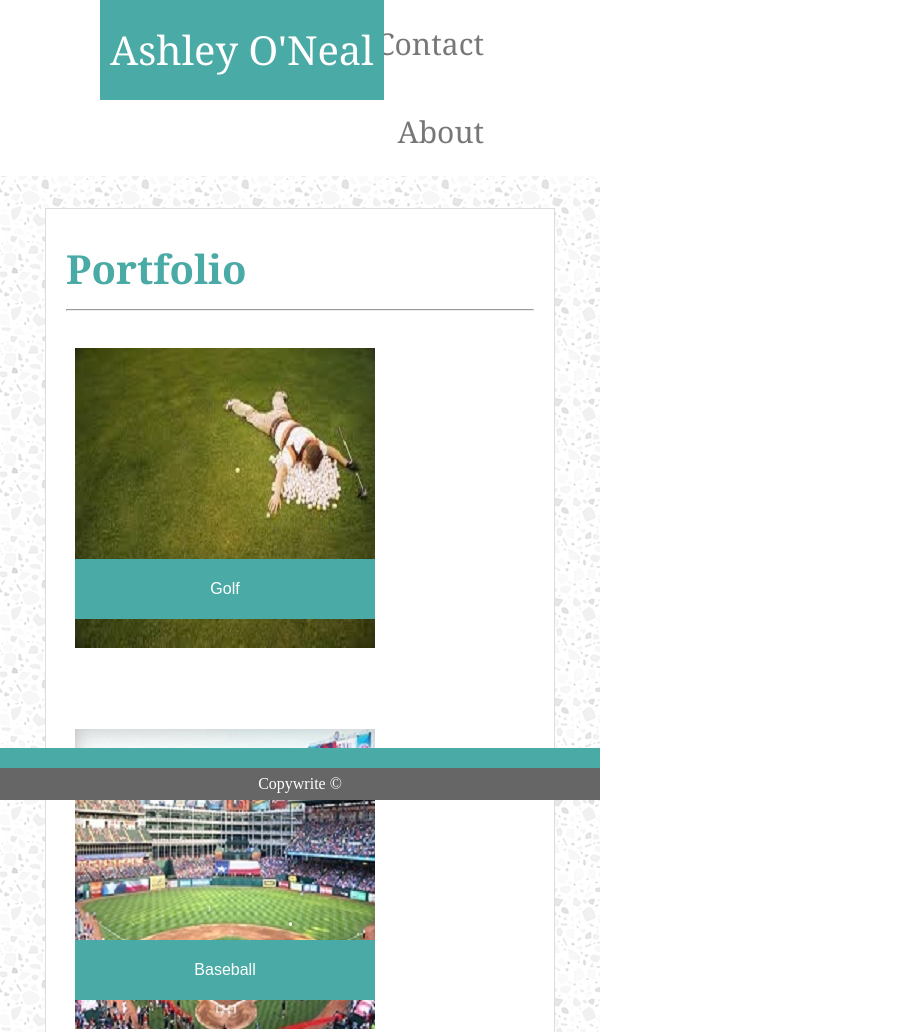
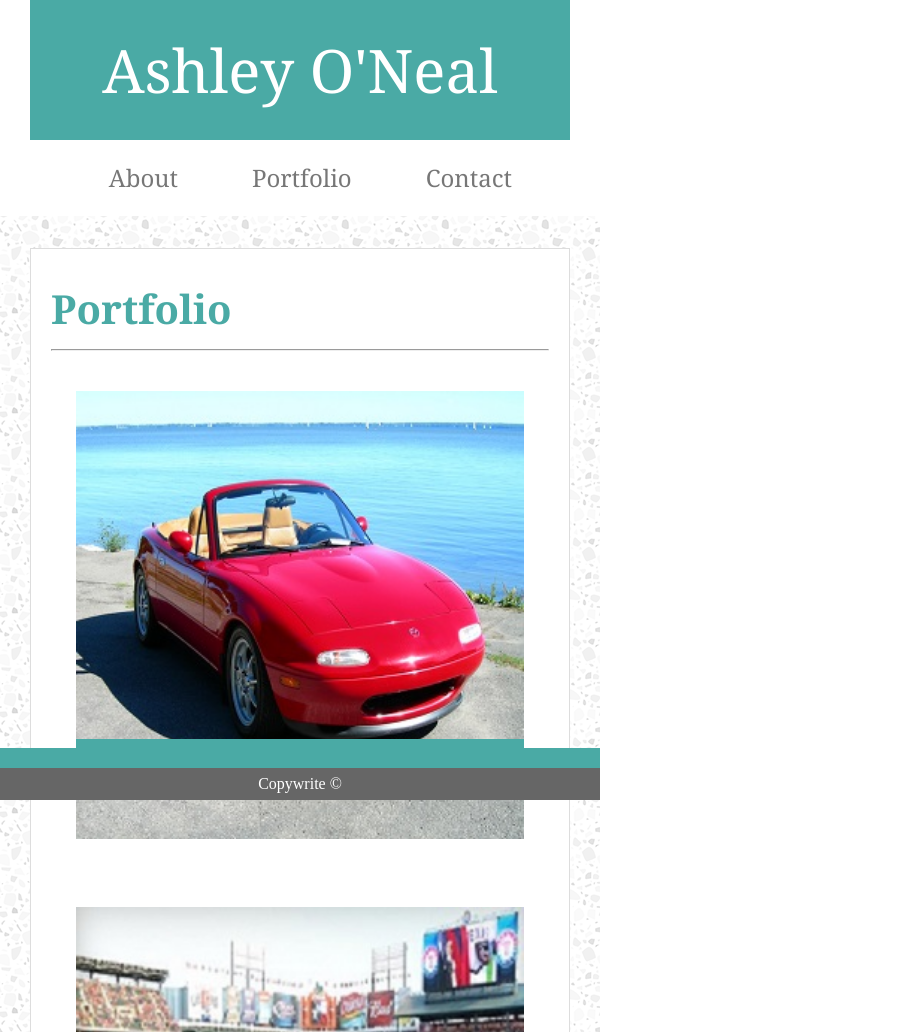
Before and after one commit to onealashley/responsive-portfolio, a plain HTML site: page portfolio.html in a window 600 px wide. Shown: the top 1032 px of the page, 900 px wide, since content can reach past the window. Drawn offline with Linux system fonts and the light colour scheme.

Commit message:
final commit

```diff
--- a/assets/css/style.css
+++ b/assets/css/style.css
@@ -11,11 +11,8 @@ ul {
     padding: 0;
     overflow: hidden;
     background-color: #ffffff;
-    margin-left: 100px;
-    margin-right: 100px;
-}
-.links {
-    position: relative;
+    margin-left: 5%;
+    margin-right: 5%;
 }
 
 li {
@@ -33,7 +30,6 @@ li a {
 }
 
 .name {
-    position: absolute;
     color: white;
     font-size: 40px;
     float: left;
@@ -44,6 +40,7 @@ li a {
 
 header {
     background: white;
+    width: 100%
 
 }
 
@@ -53,26 +50,14 @@ header {
 
 .content {
     display: block;
-    width: 990px;
+    width: 75%;
     margin: 0 auto;
     border: 1px solid #dddddd;
     padding: 20px;
     background-color: white;
     font-family: Arial, Helvetica, sans-serif;
-    /* s */
+    position: relative;
    }
-
-@media screen and (min-width: 480px) {
-    .content {
-        max-width: 85%;
-    }
-    .header {
-        max-width: 85%;
-    }
-    li {
-        float: both;
-    }
-}
 
 p {
     color: #777777;
@@ -83,7 +68,7 @@ p {
 }
 
 h1 {
-    width: 960px;
+    width: 100%;
     margin: auto;
     color: #4aaaa5;
     font-size: 40px;
@@ -105,11 +90,11 @@ footer p {
     color: white;
 }
 
-.row {
-    display: flex;
-    flex-wrap: wrap;
-    padding: 0 4px;
-  }
+.column {
+    flex: 25%;
+    padding: 0 15px;
+}
+
 
   form{
     font-family: Arial, Helvetica, sans-serif;
@@ -132,7 +117,7 @@ footer p {
     cursor: pointer;
 }
 
-.imageContainer h3{
+ h3{
     bottom: 100px;
     position: relative;
     width: auto;
@@ -146,7 +131,70 @@ footer p {
     border-bottom: 0
 }
 
-.imageContainer {
-    margin: 5px;
-    float: left;
+.row {
+    display: flex;
+    flex-wrap: wrap;
+    padding: 0 10px;
+  }
+
+.column img {
+    margin-top: 8px;
+    vertical-align: middle;
+  }
+
+@media screen and (max-width: 960px) {
+    .content {
+        width: 90%;
+    }
+
+    .column {
+        flex: 50%;
+        max-width: 50%;
+      }
 }
+
+@media screen and (max-width: 768px) {
+
+    li a {
+        font-size: 3.5vw;
+    }
+
+    .name {
+        font-size: 5vw;
+    }
+
+    .content {
+        position: relative;
+    }
+
+}
+
+@media screen and (max-width: 640px) {
+
+    .column {
+        flex: 100%;
+        max-width: 100%;
+        }
+
+    .name {
+        font-size: 10vw;
+        float: none;
+        text-align: center;
+        width: 100%;
+    }
+
+    li a {
+        font-size: 4vw;
+    }
+
+    .links{
+        float: none;
+        margin-right: 7vw
+    }
+
+    .bacon {
+        width: 100%;
+        height: 150%;
+        margin-bottom: 10px;
+    }
+}
--- a/portfolio.html
+++ b/portfolio.html
@@ -2,17 +2,18 @@
 
 <head>
   <title>Portfolio</title>
+  <meta name="viewport" content="width=device-width, initial-scale=1.0">
   <link rel="stylesheet" href="assets/css/reset.css">
   <link rel="stylesheet" href="assets/css/style.css">
 </head>
 <body>
     <header>
         <ul>
-           <li class="name">Ashley O'Neal</li>
-           <li><a href="contact.html">Contact</a></li>
-           <li><a href="portfolio.html">Portfolio</a></li>
-           <li><a href="index.html">About</a></li>
-       </ul>
+            <li class="name">Ashley O'Neal</li>
+            <li><a href="contact.html" class="links">Contact</a></li>
+            <li><a href="portfolio.html" class="links">Portfolio</a></li>
+            <li><a href="index.html" class="links">About</a></li>
+        </ul>
    </header>
    <div class="background">
        <br>
@@ -22,37 +23,21 @@
         <br>
         <div class="row">
             <div class="column">
-                <div class="imageContainer">
-                    <img class="image" src="assets/images/golf.jpg">
-                    <h3>Golf</h3>
-                </div>
-                <div class="imageContainer">
-                    <img class="image" src="assets/images/baseball.jpg">
-                    <h3>Baseball</h3>
-                </div>
-                <div class="imageContainer">
-                    <img class="image" src="assets/images/trans-am.jpg">
-                    <h3>Trans Am</h3>
-                </div>
-                <div class="imageContainer">
-                    <img class="image" src="assets/images/beagle.jpg">
-                    <h3>Beagle</h3>
-                </div>
-                <div class="imageContainer">
-                    <img class="image" src="assets/images/cat.jpg">
-                    <h3>Cat</h3>
-                </div>
-                <div class="imageContainer">
-                    <img class="image" src="assets/images/miata.jpg">
-                    <h3>Miata</h3>
-                </div>
+                <img src="./assets/images/miata.jpg" width="100%"><h3>Miata</h3>
+                <img src="./assets/images/baseball.jpg" width="100%"><h3>Baseball</h3>
+                <img src="./assets/images/beagle.jpg" width="100%"><h3>Beagle</h3>
+            </div>
+            <div class="column">
+                <img src="./assets/images/cat.jpg" width="100%"><h3>Cat</h3>
+                <img src="./assets/images/trans-am.jpg" width="100%"><h3>Trans-am</h3>
+                <img src="./assets/images/golf.jpg" width="100%"><h3>Golf</h3>
             </div>
         </div>
     </div>
     <br>
     <footer>
         <p>Copywrite ©</p>
-    </footer>class="imageontainer"
+    </footer>
     </div>
 </body>
 </html>
--- a/reset.css
+++ /dev/null
@@ -1,48 +0,0 @@
-/* http://meyerweb.com/eric/tools/css/reset/
-   v2.0 | 20110126
-   License: none (public domain)
-*/
-
-html, body, div, span, applet, object, iframe,
-h1, h2, h3, h4, h5, h6, p, blockquote, pre,
-a, abbr, acronym, address, big, cite, code,
-del, dfn, em, img, ins, kbd, q, s, samp,
-small, strike, strong, sub, sup, tt, var,
-b, u, i, center,
-dl, dt, dd, ol, ul, li,
-fieldset, form, label, legend,
-table, caption, tbody, tfoot, thead, tr, th, td,
-article, aside, canvas, details, embed,
-figure, figcaption, footer, header, hgroup,
-menu, nav, output, ruby, section, summary,
-time, mark, audio, video {
-	margin: 0;
-	padding: 0;
-	border: 0;
-	font-size: 100%;
-	font: inherit;
-	vertical-align: baseline;
-}
-/* HTML5 display-role reset for older browsers */
-article, aside, details, figcaption, figure,
-footer, header, hgroup, menu, nav, section {
-	display: block;
-}
-body {
-	line-height: 1;
-}
-ol, ul {
-	list-style: none;
-}
-blockquote, q {
-	quotes: none;
-}
-blockquote:before, blockquote:after,
-q:before, q:after {
-	content: '';
-	content: none;
-}
-table {
-	border-collapse: collapse;
-	border-spacing: 0;
-}
```
Also changed, not shown: contact.html (+6 -5 lines), index.html (+1 -1 lines).
